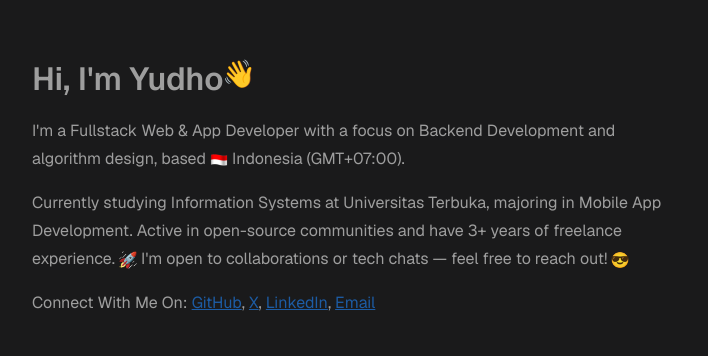
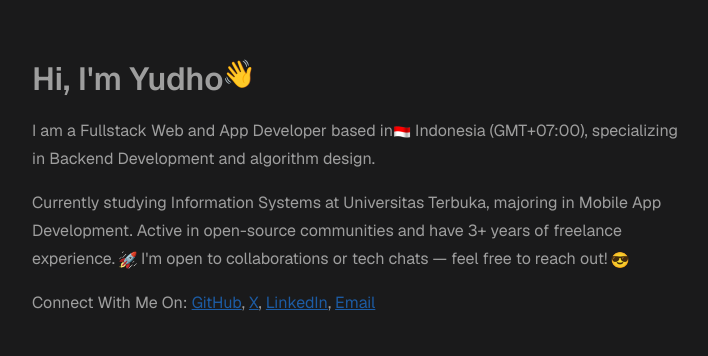
Before and after one commit to yudhopriyodl/Personal-Web-Portfolio-Yudho-01, a plain HTML site: page index.html in a window 1280 px wide. Shown: the part 215-571 px from the top of the page, without its empty margins (283-991 px from the left). Drawn offline with nearby package versions, Linux system fonts and the light colour scheme.

Commit message:
Update index.html

```diff
--- a/index.html
+++ b/index.html
@@ -65,8 +65,8 @@
         </h1>
 
         <p>
-            I'm a Fullstack Web & App Developer with a focus on Backend Development and algorithm design, based
-            <img src="img/509.gif" alt="🇮🇩" width="18" class="emoji" /> Indonesia (GMT+07:00).
+            I am a Fullstack Web and App Developer based in<img src="img/509.gif" alt="🇮🇩" width="18" class="emoji" /> Indonesia (GMT+07:00),
+            specializing in Backend Development and algorithm design.
         </p>
 
         <p>
```
